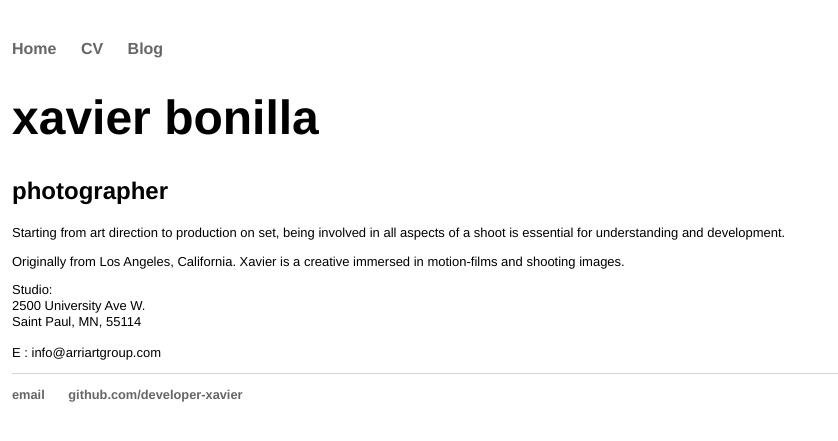
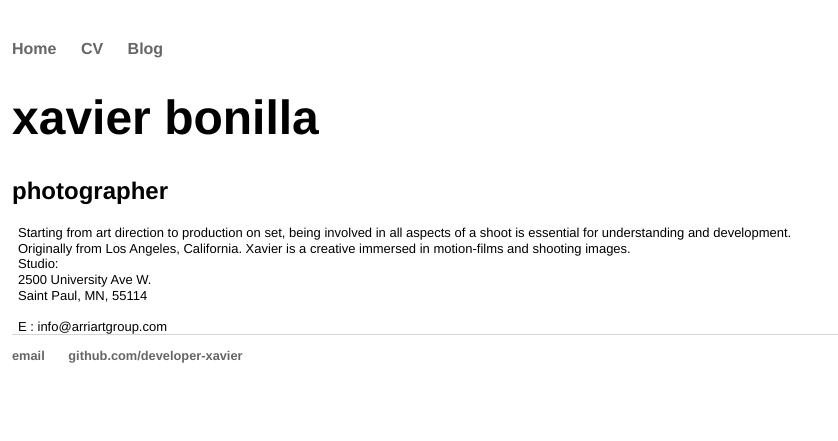
Before and after one commit to developer-xavier/developer-xavier.github.io, a Jekyll site: the page built from index.html, in a window 1280 px wide. Shown: the top 441 px of the page, without its empty margins (0-838 px from the left). Built offline with Jekyll 4.4.1, drawn with Linux system fonts in a browser that asks for light colours.

Commit message:
Update main.css

```diff
--- a/css/main.css
+++ b/css/main.css
@@ -26,6 +26,7 @@ h1 {
 p {
     font-size: 13px;
     line-height: 1.2em;
+    margin: 0px 6px
 }
 footer {
     border-top: 1px solid #d5d5d5;
```
